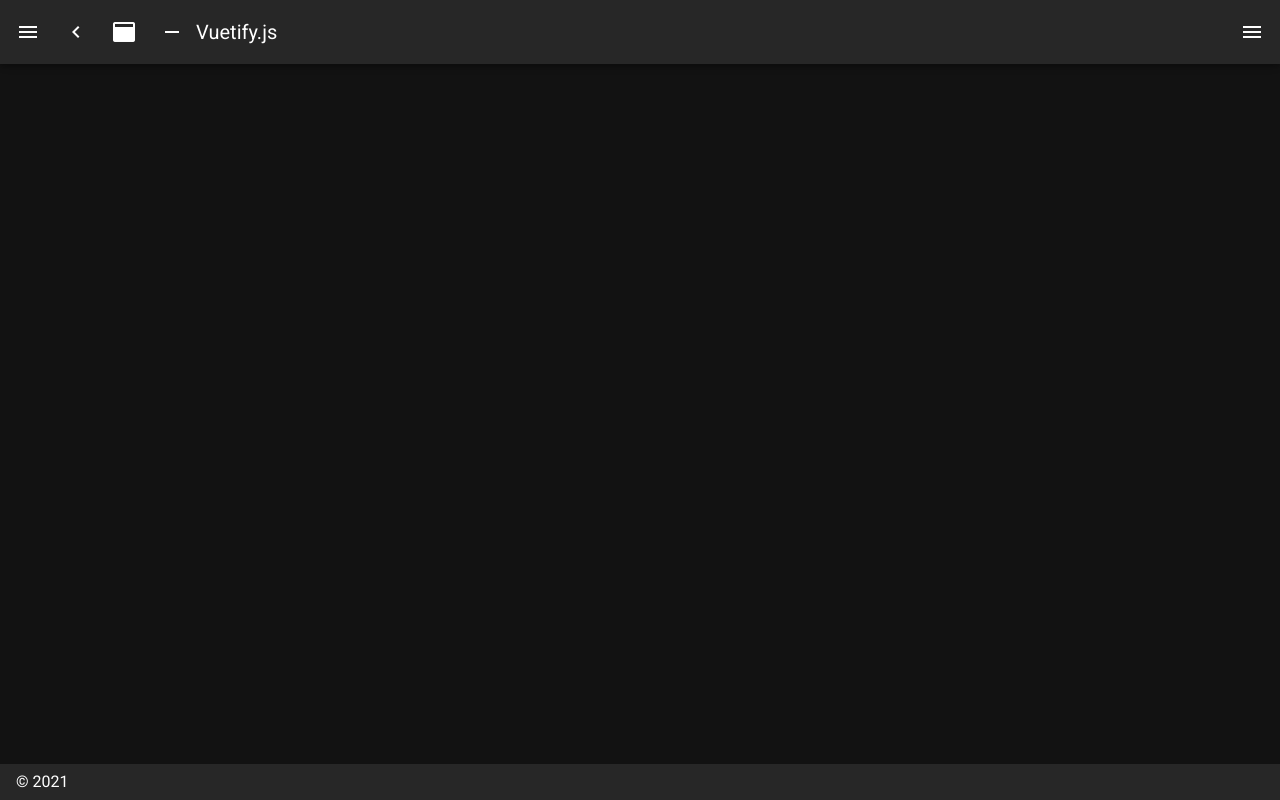
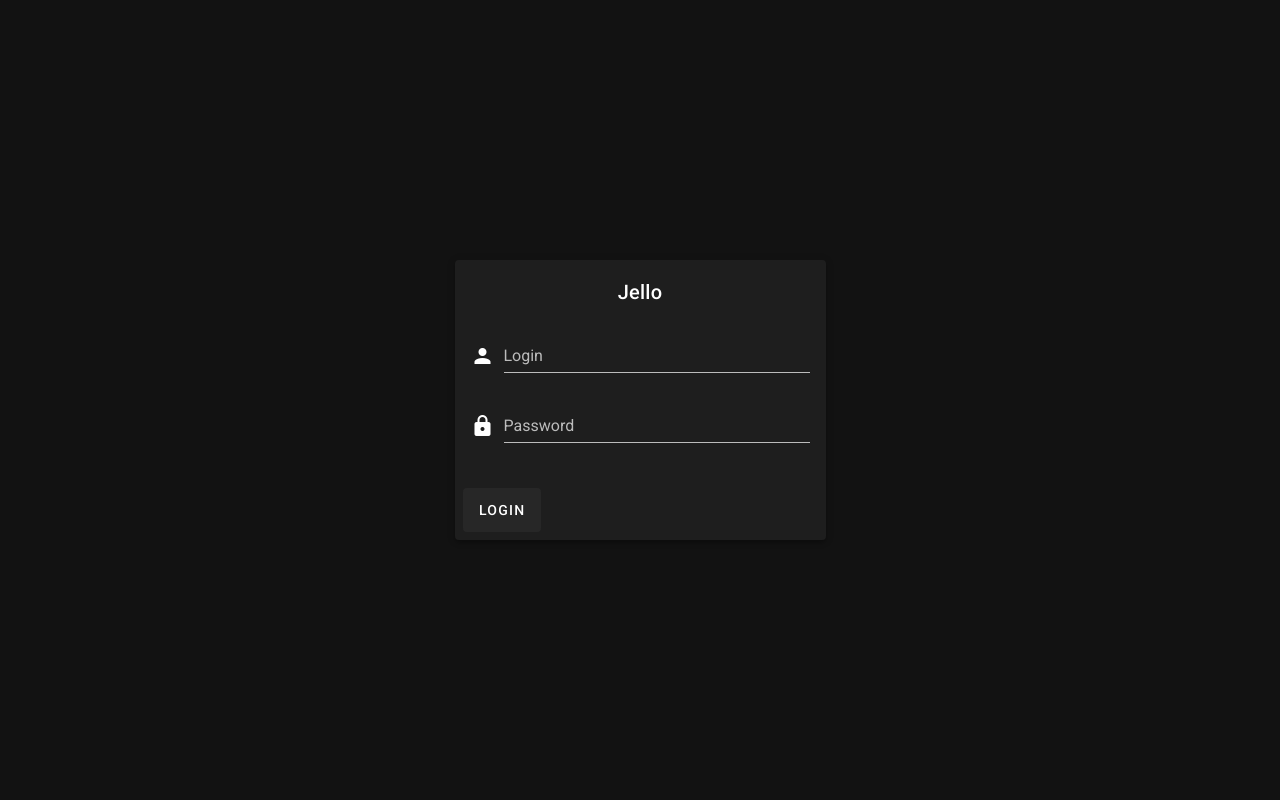
Before and after one commit to ariju/trello, a Nuxt app: page /auth/signin in a window 1280 px wide. Before the commit this address had no page. Built offline with nearby package versions, Linux system fonts and the light colour scheme.

Commit message:
ログインページの作成

```diff
--- /dev/null
+++ b/assets/styles.scss
@@ -0,0 +1,33 @@
+@import url('https://fonts.googleapis.com/css2?family=Knewave&display=swap');
+
+.logo {
+  font-family: 'Knewave', cursive;
+  letter-spacing: 3px;
+}
+
+.fancy-title {
+  font-family: 'Knewave', cursive;
+  font-size: 48px;
+}
+
+.signin-layout {
+  background-color: $primary-color;
+}
+
+
+.jello-topbar {
+  background-color: $secondary-color;
+}
+
+.jello-user {
+  font-size: 8px;
+  margin-bottom: 0px!important;
+  text-align:right;
+}
+
+.jello-board-tile {
+  margin: 20px 20px 0px 0px ;
+  .v-card__subtitle {
+    font-size: 8px;
+  }
+}
--- /dev/null
+++ b/layouts/signin.vue
@@ -0,0 +1,9 @@
+<template>
+  <v-app>
+    <v-main  class="signin-layout">
+      <v-container class="fill-height">
+        <nuxt />
+      </v-container>
+    </v-main>
+  </v-app>
+</template>
--- /dev/null
+++ b/pages/auth/signin.vue
@@ -0,0 +1,74 @@
+<template>
+  <v-row align="center" justify="center">
+    <v-col cols="12" sm="8" md="4" align="center">
+      <v-card class="elevation-4 text-left" >
+        <v-card-title class="fancy-title align-center justify-center">Jello</v-card-title><v-card-text>
+          <v-form>
+            <v-text-field
+              label="Login"
+              name="login"
+              prepend-icon="mdi-account"
+              type="text"
+              v-model="auth.email"
+            ></v-text-field>
+
+            <v-text-field
+              label="Password"
+              name="password"
+              prepend-icon="mdi-lock"
+              type="password"
+              v-model="auth.password"
+            ></v-text-field>
+          </v-form>
+        </v-card-text>
+        <v-card-actions class="text-center">
+          <v-btn
+            class="login-button"
+            @click="login"
+            depressed
+            large
+            >Login</v-btn
+          >
+        </v-card-actions>
+      </v-card>
+      <v-snackbar
+        :timeout="4000"
+        v-model="snackbar"
+        absolute
+        bottom
+        center
+      >
+        {{ snackbarText }}
+      </v-snackbar>
+    </v-col>
+  </v-row>
+</template>
+
+<script>
+export default {
+  layout: 'signin',
+  data() {
+    return {
+      snackbar: false,
+      snackbarText: 'No error message',
+      auth: {
+        email: '',
+        password: ''
+      }
+    }
+  },
+  methods: {
+    login() {
+      let that = this
+      this.$fire.auth.signInWithEmailAndPassword(this.auth.email, this.auth.password)
+      .catch(function (error){
+        that.snackbarText = error.message
+        that.snackbar = true
+      }).then((user) => {
+        //we are signed in
+        $nuxt.$router.push('/')
+      })
+    }
+  }
+}
+</script>
```
Also changed, not shown: assets/variables.scss (+5 -4 lines).
